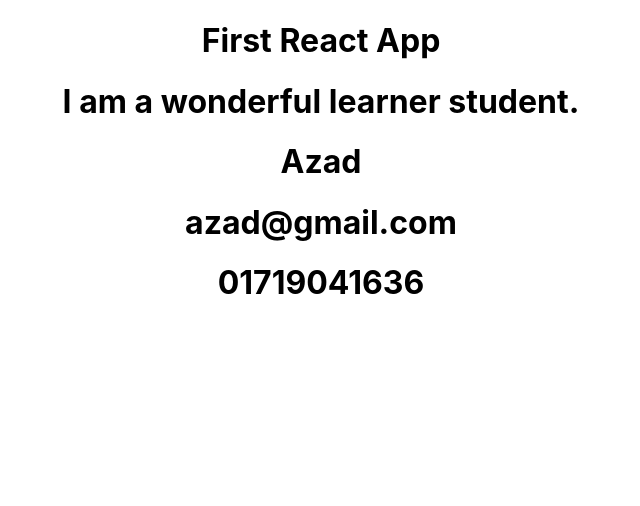
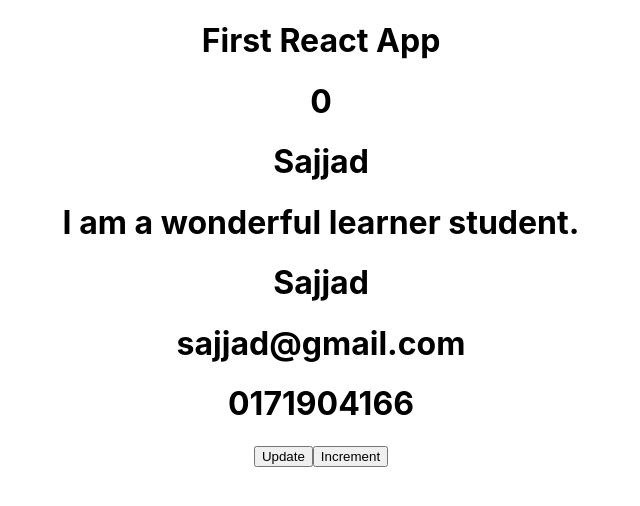
Before and after one commit to DevelSajjad/learn_react, a React (Create React App) app: page / in a window 1280 px wide. Shown: the top 506 px of the page, without its empty margins (319-959 px from the left). Built offline with nearby package versions, Linux system fonts and the light colour scheme.

Commit message:
props with state

```diff
--- a/src/App.js
+++ b/src/App.js
@@ -1,12 +1,26 @@
 import logo from './logo.svg';
 import './App.css';
 import Student from './Student';
+import { useState } from 'react';
 
 function App() {
+  const [data, setName] = useState('Sajjad');
+  const [email, setEmail] = useState('sajjad@gmail.com');
+  const [phone, setPhone] = useState('0171904166');
+  const [incre, setIncre] = useState(0);
+  function updateData () {
+    setName('Raja Babu');
+    setEmail('raja@gmail.com');
+    setPhone('01719041636');
+  }
   return (
     <div className="App">
       <h1>First React App</h1>
-      <Student name="Azad" email="azad@gmail.com" phone="01719041636"/>
+      <h1> {incre} </h1>
+      <h1> {data} </h1>
+      <Student name={data} email={email} phone={phone}/>
+      <button onClick={updateData} >Update</button>
+      <button onClick={()=> setIncre(incre + 1)} >Increment</button>
     </div>
   );
 }
--- a/src/Student.js
+++ b/src/Student.js
@@ -3,7 +3,6 @@
 class Student extends React.Component {
 
     render() {
-        console.log(this.props);
         return (
             <div>
                 <h1>I am a wonderful learner student.</h1>
```
